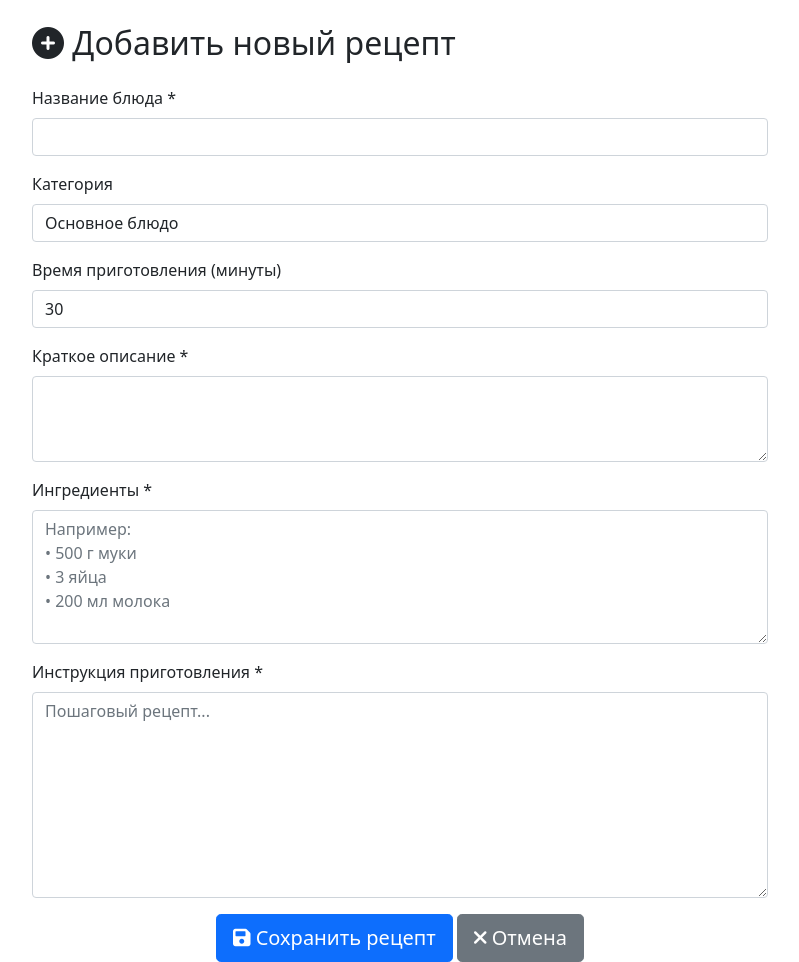
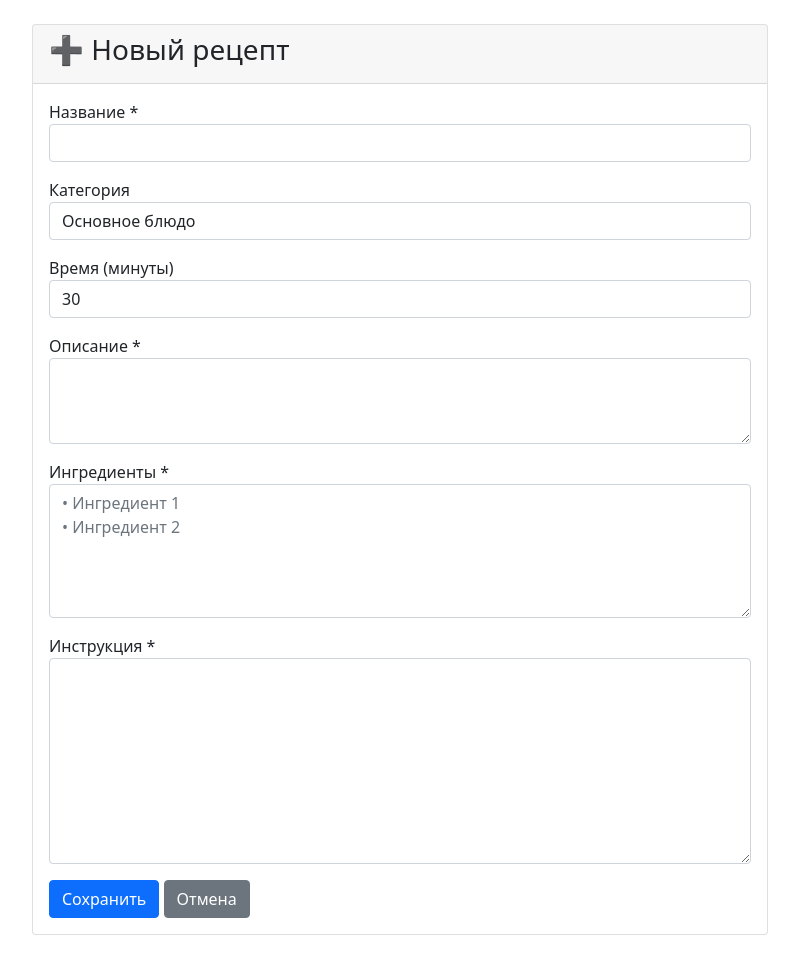
Before and after one commit to Huylo219/recipe, a Flask app: page /add in a window 1280 px wide. Shown: the part 56-1018 px from the top of the page, without its empty margins (240-1039 px from the left). After the commit the page ends 991 px from the top, so only its background shows below. Run offline with Flask 3, Linux system fonts and the light colour scheme.

Commit message:
Update add_recipe.html

```diff
--- a/templates/add_recipe.html
+++ b/templates/add_recipe.html
@@ -1,61 +1,49 @@
 {% extends "base.html" %}
 
-{% block title %}Добавить рецепт{% endblock %}
-
 {% block content %}
-<div class="row">
-    <div class="col-md-8 mx-auto">
-        <div class="recipe-card">
-            <h2 class="mb-4"><i class="fas fa-plus-circle"></i> Добавить новый рецепт</h2>
-
+<div class="row justify-content-center">
+    <div class="col-md-8">
+        <div class="card">
+            <div class="card-header">
+                <h3>➕ Новый рецепт</h3>
+            </div>
+            <div class="card-body">
                 <form method="POST">
                     <div class="mb-3">
-                    <label for="title" class="form-label">Название блюда *</label>
-                    <input type="text" class="form-control" id="title" name="title" required>
+                        <label>Название *</label>
+                        <input type="text" name="title" class="form-control" required>
                     </div>
-
                     <div class="mb-3">
-                    <label for="category" class="form-label">Категория</label>
-                    <select class="form-control" id="category" name="category">
+                        <label>Категория</label>
+                        <select name="category" class="form-control">
                             <option>Основное блюдо</option>
                             <option>Закуска</option>
                             <option>Суп</option>
                             <option>Салат</option>
                             <option>Десерт</option>
-                        <option>Напиток</option>
                         </select>
                     </div>
-
                     <div class="mb-3">
-                    <label for="prep_time" class="form-label">Время приготовления (минуты)</label>
-                    <input type="number" class="form-control" id="prep_time" name="prep_time" value="30">
+                        <label>Время (минуты)</label>
+                        <input type="number" name="prep_time" class="form-control" value="30">
                     </div>
-
                     <div class="mb-3">
-                    <label for="description" class="form-label">Краткое описание *</label>
-                    <textarea class="form-control" id="description" name="description" rows="3" required></textarea>
+                        <label>Описание *</label>
+                        <textarea name="description" class="form-control" rows="3" required></textarea>
                     </div>
-
                     <div class="mb-3">
-                    <label for="ingredients" class="form-label">Ингредиенты *</label>
-                    <textarea class="form-control" id="ingredients" name="ingredients" rows="5" required placeholder="Например:&#10;• 500 г муки&#10;• 3 яйца&#10;• 200 мл молока"></textarea>
+                        <label>Ингредиенты *</label>
+                        <textarea name="ingredients" class="form-control" rows="5" required placeholder="• Ингредиент 1&#10;• Ингредиент 2"></textarea>
                     </div>
-
                     <div class="mb-3">
-                    <label for="instructions" class="form-label">Инструкция приготовления *</label>
-                    <textarea class="form-control" id="instructions" name="instructions" rows="8" required placeholder="Пошаговый рецепт..."></textarea>
+                        <label>Инструкция *</label>
+                        <textarea name="instructions" class="form-control" rows="8" required></textarea>
                     </div>
-
-                <div class="text-center">
-                    <button type="submit" class="btn btn-primary btn-lg">
-                        <i class="fas fa-save"></i> Сохранить рецепт
-                    </button>
-                    <a href="{{ url_for('index') }}" class="btn btn-secondary btn-lg">
-                        <i class="fas fa-times"></i> Отмена
-                    </a>
-                </div>
+                    <button type="submit" class="btn btn-primary">Сохранить</button>
+                    <a href="{{ url_for('index') }}" class="btn btn-secondary">Отмена</a>
                 </form>
             </div>
         </div>
     </div>
+</div>
 {% endblock %}
```
Lines whose indentation alone changed are shown as unchanged.
